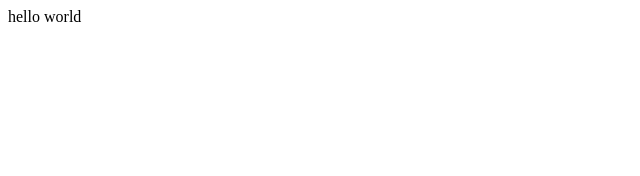
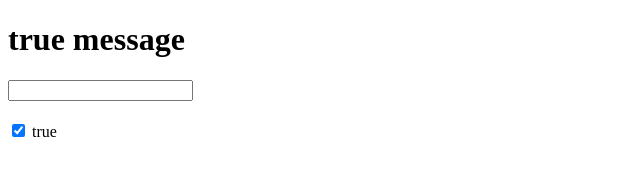
Before and after one commit to DarevskyD/vue-lessons, a plain HTML site: page index.html in a window 1280 px wide. Shown: the whole page, without its empty margins (0-640 px from the left). Drawn offline with nearby package versions, Linux system fonts and the light colour scheme.

Commit message:
vue directives lesson

```diff
--- a/index.html
+++ b/index.html
@@ -6,7 +6,17 @@
     <title>Document</title>
 </head>
 <body>
-    <div id="app">{{ message }}</div>
+    <div id="app">
+        <h1 v-if="view">{{ message }}</h1>
+        <div v-else="view">false</div>
+
+        <input type="text" v-model="message1">
+        <h2>{{ message1 }}</h2>
+
+        <input type="checkbox" v-model="checked">
+        <label for="checkbox">{{ checked }}</label>
+    </div>
+
 
     <script src="https://cdn.jsdelivr.net/npm/vue@2/dist/vue.js"></script>
     <script src="script.js"></script>
--- a/script.js
+++ b/script.js
@@ -1,6 +1,9 @@
 var vue = new Vue ({
   el: '#app',
   data: {
-    message: 'hello world'
+    message: 'true message',
+    view: true,
+    message1: '',
+    checked: 'true'
   }
 })
```
